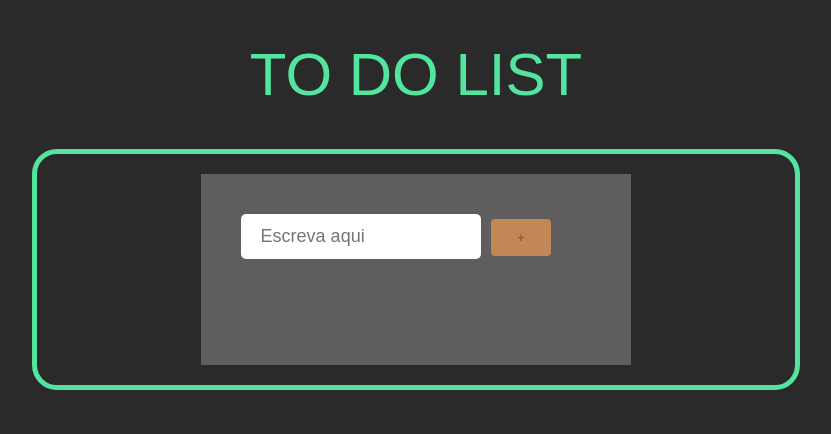
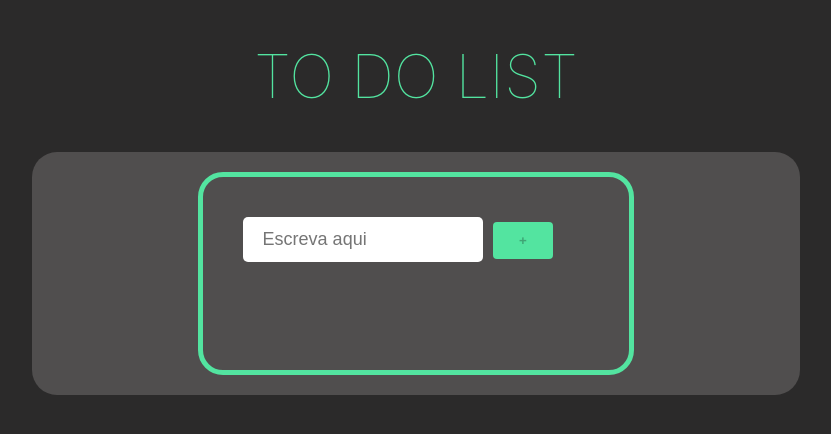
Before and after one commit to anapaulaonc/To-do-in-React, a React (Create React App) app: page / in a window 1280 px wide. Shown: the top 434 px of the page, without its empty margins (224-1055 px from the left). Built offline with nearby package versions, Linux system fonts and the light colour scheme.

Commit message:
Update App.css

```diff
--- a/src/App.css
+++ b/src/App.css
@@ -1,12 +1,12 @@
 body{
     text-align: center;
     background: rgb(43, 42, 42);
-    font-family: 'Montserrat', sans-serif;
+    font-family: -apple-system, BlinkMacSystemFont, 'Segoe UI', Roboto, Oxygen, Ubuntu, Cantarell, 'Open Sans', 'Helvetica Neue', sans-serif;
     font-size: 20px;
 }
 
 #itens-lista-form button {
-    background: rgb(243, 155, 83);
+    background: rgb(83, 228, 160);
     margin: 20px;
     cursor: pointer;
     border-radius: 4px;
@@ -24,13 +24,14 @@
 }
 .container{
     align-items: center;
-    background-color: rgb(95, 93, 93);
+    border-radius: 25px;
+    border: 5px solid rgb(83, 228, 160);
     margin-left: 20%;
     margin-right: 20%;
 }
 .container2{
     align-items: center;
-    border: 5px solid rgb(83, 228, 160);
+    background-color: rgb(80, 78, 78);
     border-radius: 25px;
     margin-left: 20%;
     margin-right: 20%;
@@ -51,14 +52,14 @@
   height: 37px;
   width: 60px;
   border-radius: 4px;
-  background-color: rgba(243, 155, 83, 0.671);
+  background-color: rgb(83, 228, 160);
   cursor: pointer;
   font-weight: bolder;
 }
 #itens-lista-form li{
   position: relative;
   color: white;
-  background-color: rgb(248, 172, 109);
+  background-color: rgb(41, 40, 40);
   text-align: left center;
   padding-top: 10px;
   width: 300px;
```
